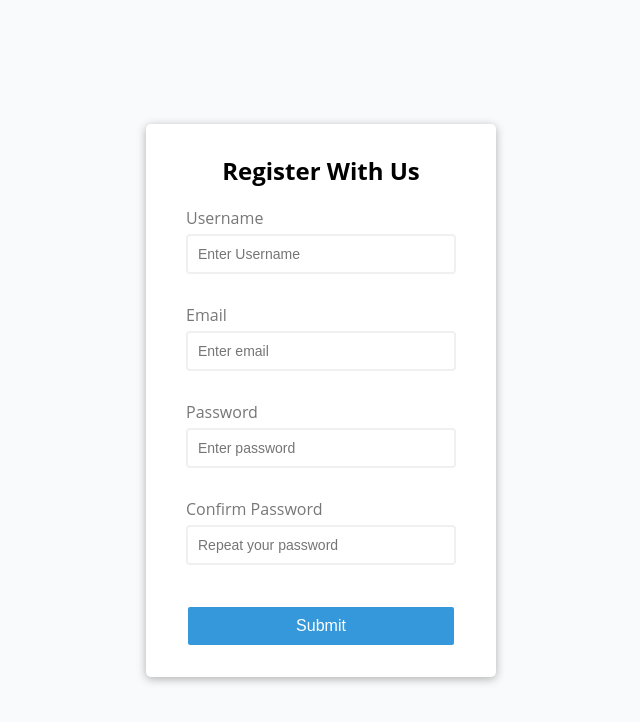
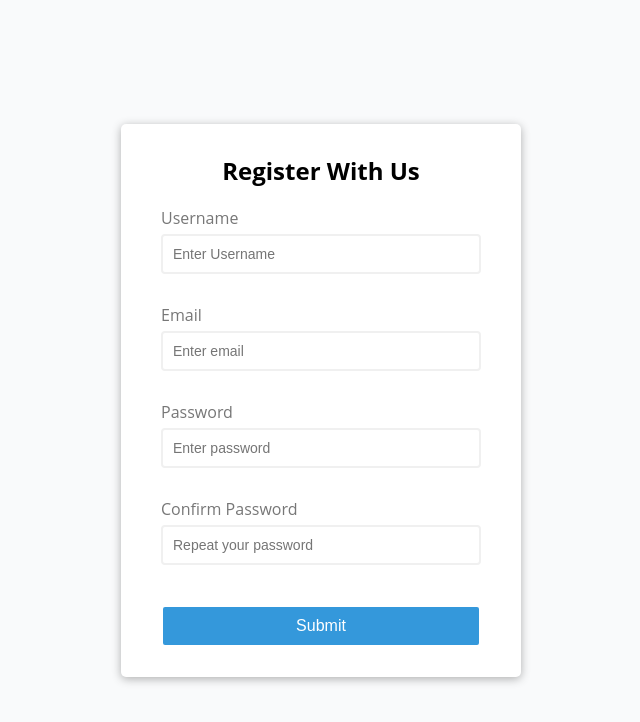
Before and after one commit to Thebassplayer/form_validator_v1, a plain HTML site: page index.html in a window 1280 px wide. Shown: the whole page, without its empty margins (319-959 px from the left). Drawn offline with Linux system fonts and the light colour scheme; a web font is replaced by a local one.

Commit message:
media query for wide screens

```diff
--- a/style.css
+++ b/style.css
@@ -23,7 +23,8 @@ body {
   background-color: #fff;
   border-radius: 5px;
   box-shadow: 0 2px 10px rgba(0, 0, 0, 0.3);
-  width: 350px;
+  width: min-content;
+  min-width: 350px;
 }
 
 h2 {
@@ -93,3 +94,9 @@ h2 {
   margin-top: 20px;
   width: 100%;
 }
+
+@media (min-width: 600px) {
+  .container {
+    width: 400px;
+  }
+}
```
